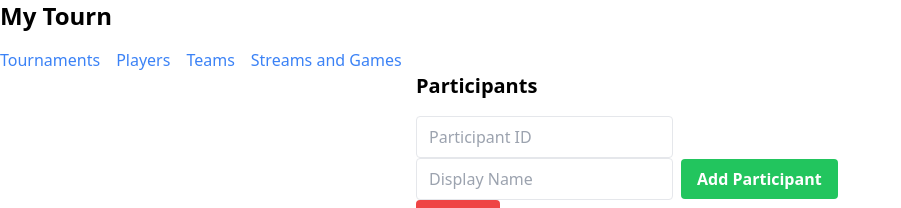
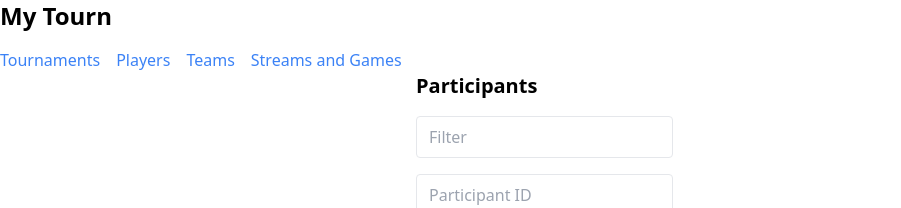
Before and after one commit to VictorVy/myTourn, a React (Vite) app in the folder client/: page /Players in a window 1280 px wide. Shown: the top 208 px of the page, without its empty margins (0-901 px from the left). Built offline with nearby package versions, Linux system fonts and the light colour scheme; no server answers.

Commit message:
add selection functionality

```diff
--- a/client/src/components/pages/players.jsx
+++ b/client/src/components/pages/players.jsx
@@ -104,6 +104,19 @@ fetch("http://localhost:5172/api/insert", {
   const handleChange = (e) => {
     const { name, value } = e.target;
     setNewParticipant({ ...newParticipant, [name]: value });
+
+    let filter = document.getElementById("filter_input").value;
+    if (filter === "") {
+      filter = "1=1";
+    }
+
+    fetch("http://localhost:5172/api/query?selectList=*&fromList=Participant&whereClause=" + filter)
+      .then((res) => res.json())
+      .then((data) => {
+        console.log("/api/query result");
+        console.log(data);
+        setParticipants(data.rows);
+      });
   };
 
   const handleUpdateParticipant = (id) => {
@@ -144,6 +157,16 @@ fetch("http://localhost:5172/api/insert", {
   return (
     <div className="max-w-md mx-auto">
       <h2 className="text-xl font-bold mb-4">Participants</h2>
+      <div className="mb-4">
+        <input
+          id="filter_input"
+          type="text"
+          name="Filter"
+          placeholder="Filter"
+          onChange={handleChange}
+          className="border rounded py-2 px-3 mr-2"
+        />
+      </div>
       <div className="mb-4">
         <input
           type="text"
```
